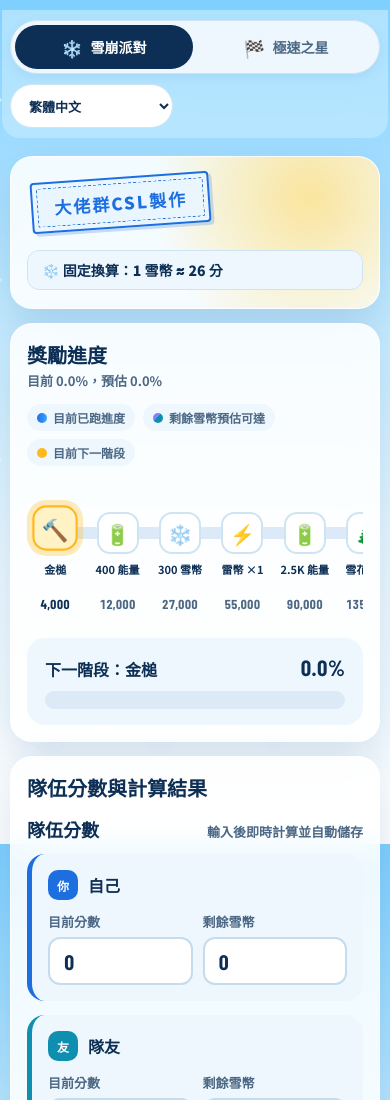
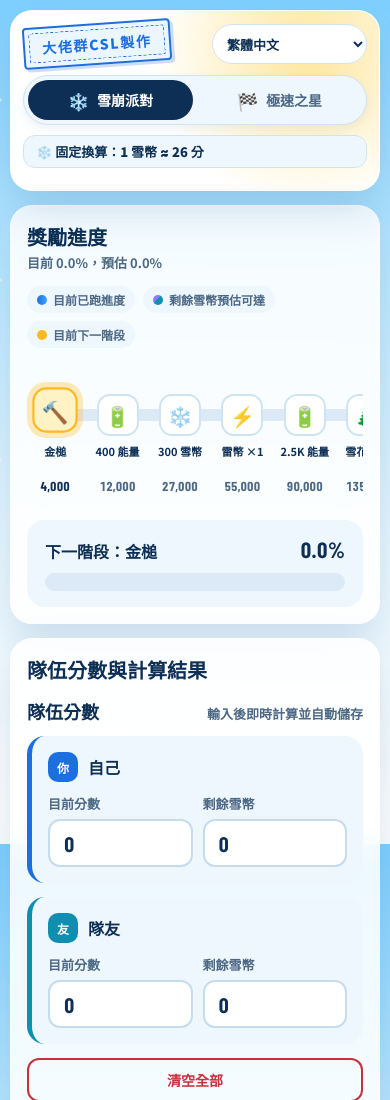
Before and after one commit to Der46/snow-calc, a plain HTML site: page index.html in a window 390 px wide. Shown: the top 1100 px of the page. Drawn offline with nearby package versions, Linux system fonts and the light colour scheme; a web font is replaced by a local one.

Commit message:
feat: combine header items into one sticky title bar
Mode switch, language select, CSL stamp, fixed-rate chip and round
switch now live in a single title bar card pinned to the top while
scrolling, with a compact stacked layout on phones.

Co-Authored-By: Claude Opus 5.5 <noreply@anthropic.com>

```diff
--- a/index.html
+++ b/index.html
@@ -26,8 +26,9 @@
     </div>
 
     <main class="app">
-        <header class="topbar">
-            <div class="top-actions">
+        <header class="hero">
+            <p class="credit-stamp"><span data-i18n="credit">大佬群CSL製作</span></p>
+
             <div class="mode-switch" id="modeSwitch" role="tablist" data-i18n-label="modeSwitch">
                 <button type="button" role="tab" class="mode-tab" data-mode-tab="avalanche" aria-selected="true">
                     <span class="mode-icon" aria-hidden="true">❄️</span>
@@ -50,15 +51,7 @@
                 <option value="es">Español</option>
                 <option value="pt-BR">Português BR</option>
             </select>
-            </div>
-        </header>
 
-        <section class="hero">
-            <div class="hero-body">
-                <p class="credit-stamp"><span data-i18n="credit">大佬群CSL製作</span></p>
-            </div>
-
-            <div class="hero-foot">
             <div class="fixed-rate" data-i18n="fixedRate">❄️ 固定換算：1 雪幣 ≈ 26 分</div>
 
             <div class="round-switch" id="roundSwitch" role="tablist" data-i18n-label="roundSwitch" hidden>
@@ -66,8 +59,7 @@
                 <button type="button" role="tab" class="round-tab" data-round="2">第 2 回合</button>
                 <button type="button" role="tab" class="round-tab" data-round="3">第 3 回合</button>
             </div>
-            </div>
-        </section>
+        </header>
 
         <section class="panel reward-panel">
             <div class="section-title">
--- a/style.css
+++ b/style.css
@@ -47,7 +47,6 @@
     --stamp-ink: #1d6fe0;
     --stamp-bg: rgba(234, 246, 255, 0.92);
     --stamp-shadow: rgba(29, 111, 224, 0.22);
-    --topbar-bg: rgba(191, 233, 255, 0.72);
 }
 
 /* Speed Stars: sunny race day, sticker-outlined cards */
@@ -85,7 +84,6 @@
     --stamp-ink: #d91f28;
     --stamp-bg: #fff6da;
     --stamp-shadow: #1c1647;
-    --topbar-bg: rgba(255, 210, 63, 0.78);
 }
 
 /* =========================================================
@@ -239,12 +237,34 @@ body {
    Hero
    ========================================================= */
 
+/* Title bar: stamp, event switch, language, rate and rounds in one sticky card */
 .hero {
-    position: relative;
+    position: sticky;
+    top: 0;
+    z-index: 20;
     overflow: hidden;
-    padding: 22px 28px 26px;
+    display: grid;
+    grid-template-columns: auto auto 1fr auto;
+    grid-template-areas:
+        "stamp mode . lang"
+        "rate rate rounds rounds";
+    align-items: center;
+    column-gap: 18px;
+    row-gap: 14px;
+    padding: 16px 22px;
+    background: var(--surface-solid);
     margin-bottom: 22px;
 }
+
+.hero > * {
+    position: relative;
+}
+
+.credit-stamp { grid-area: stamp; }
+.mode-switch { grid-area: mode; }
+.language-select { grid-area: lang; }
+.fixed-rate { grid-area: rate; justify-self: start; }
+.round-switch { grid-area: rounds; justify-self: end; }
 
 /* Avalanche: soft sun glow. Speed: checkered flag strip. */
 .hero::before {
@@ -260,7 +280,7 @@ body {
 }
 
 [data-mode="speed"] .hero {
-    padding-top: 40px;
+    padding-top: 28px;
 }
 
 [data-mode="speed"] .hero::before {
@@ -268,32 +288,11 @@ body {
     left: 0;
     right: 0;
     width: auto;
-    height: 18px;
+    height: 12px;
     border-radius: 0;
     border-bottom: 2.5px solid var(--ink);
     background:
-        conic-gradient(var(--ink) 25%, #ffffff 0 50%, var(--ink) 0 75%, #ffffff 0) 0 0 / 18px 18px;
-}
-
-.topbar {
-    position: sticky;
-    top: 0;
-    z-index: 20;
-    margin: 0 -8px 18px;
-    padding: 10px 8px;
-    background: var(--topbar-bg);
-    backdrop-filter: blur(12px);
-    -webkit-backdrop-filter: blur(12px);
-    border-radius: 0 0 var(--radius-md) var(--radius-md);
-}
-
-.top-actions {
-    position: relative;
-    display: flex;
-    justify-content: space-between;
-    align-items: center;
-    gap: 12px;
-    flex-wrap: wrap;
+        conic-gradient(var(--ink) 25%, #ffffff 0 50%, var(--ink) 0 75%, #ffffff 0) 0 0 / 12px 12px;
 }
 
 /* Event switcher */
@@ -351,11 +350,6 @@ body {
     cursor: pointer;
 }
 
-.hero-body {
-    position: relative;
-    padding: 4px 0 2px 4px;
-}
-
 /* Watermark stamp: tilted rectangle, double-ruled like an ink seal */
 .credit-stamp {
     display: inline-block;
@@ -365,6 +359,7 @@ body {
     border-radius: 4px;
     background: var(--stamp-bg);
     color: var(--stamp-ink);
+    justify-self: start;
     transform: rotate(-4deg);
     box-shadow: 3px 3px 0 var(--stamp-shadow);
 }
@@ -378,16 +373,6 @@ body {
     font-weight: 900;
     letter-spacing: 0.12em;
     white-space: nowrap;
-}
-
-.hero-foot {
-    position: relative;
-    display: flex;
-    flex-wrap: wrap;
-    align-items: center;
-    justify-content: space-between;
-    gap: 12px;
-    margin-top: 20px;
 }
 
 .fixed-rate {
@@ -997,17 +982,36 @@ input:focus {
     }
 
     .hero {
-        padding: 16px 16px 18px;
+        top: 0;
+        grid-template-columns: 1fr auto;
+        grid-template-areas:
+            "stamp lang"
+            "mode mode"
+            "rate rate"
+            "rounds rounds";
+        column-gap: 10px;
+        row-gap: 10px;
+        padding: 12px;
         margin-bottom: 14px;
     }
 
     [data-mode="speed"] .hero {
-        padding-top: 30px;
+        padding-top: 22px;
     }
 
-    [data-mode="speed"] .hero::before {
-        height: 14px;
-        background-size: 14px 14px;
+    .credit-stamp span {
+        padding: 4px 12px;
+        font-size: 14px;
+    }
+
+    .fixed-rate {
+        justify-self: stretch;
+        padding: 6px 12px;
+        font-size: 13px;
+    }
+
+    .round-switch {
+        justify-self: stretch;
     }
 
     .panel {
@@ -1015,28 +1019,22 @@ input:focus {
         margin-bottom: 14px;
     }
 
-    .top-actions {
-        gap: 10px;
-    }
-
     .mode-switch {
-        flex: 1 1 100%;
+        display: flex;
     }
 
     .mode-tab {
         flex: 1;
         justify-content: center;
-        padding: 8px 10px;
+        min-height: 40px;
+        padding: 6px 10px;
         font-size: 14px;
     }
 
     .language-select {
+        min-height: 40px;
+        padding: 6px 10px;
         font-size: 13px;
-    }
-
-    .hero-foot {
-        flex-direction: column;
-        align-items: stretch;
     }
 
     .round-switch {
@@ -1047,7 +1045,8 @@ input:focus {
     }
 
     .round-tab {
-        padding: 8px 4px;
+        min-height: 40px;
+        padding: 6px 4px;
         font-size: 14px;
     }
 
```
Lines whose indentation alone changed are shown as unchanged.
